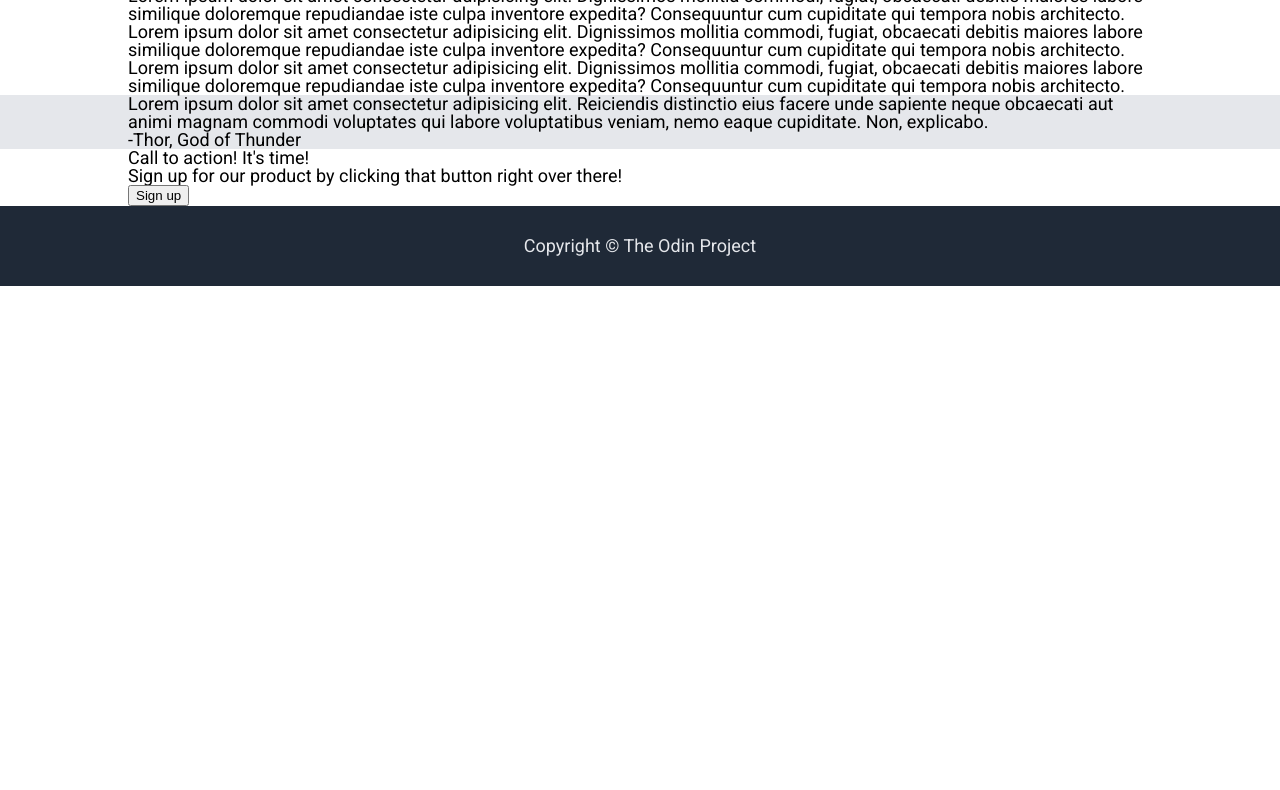
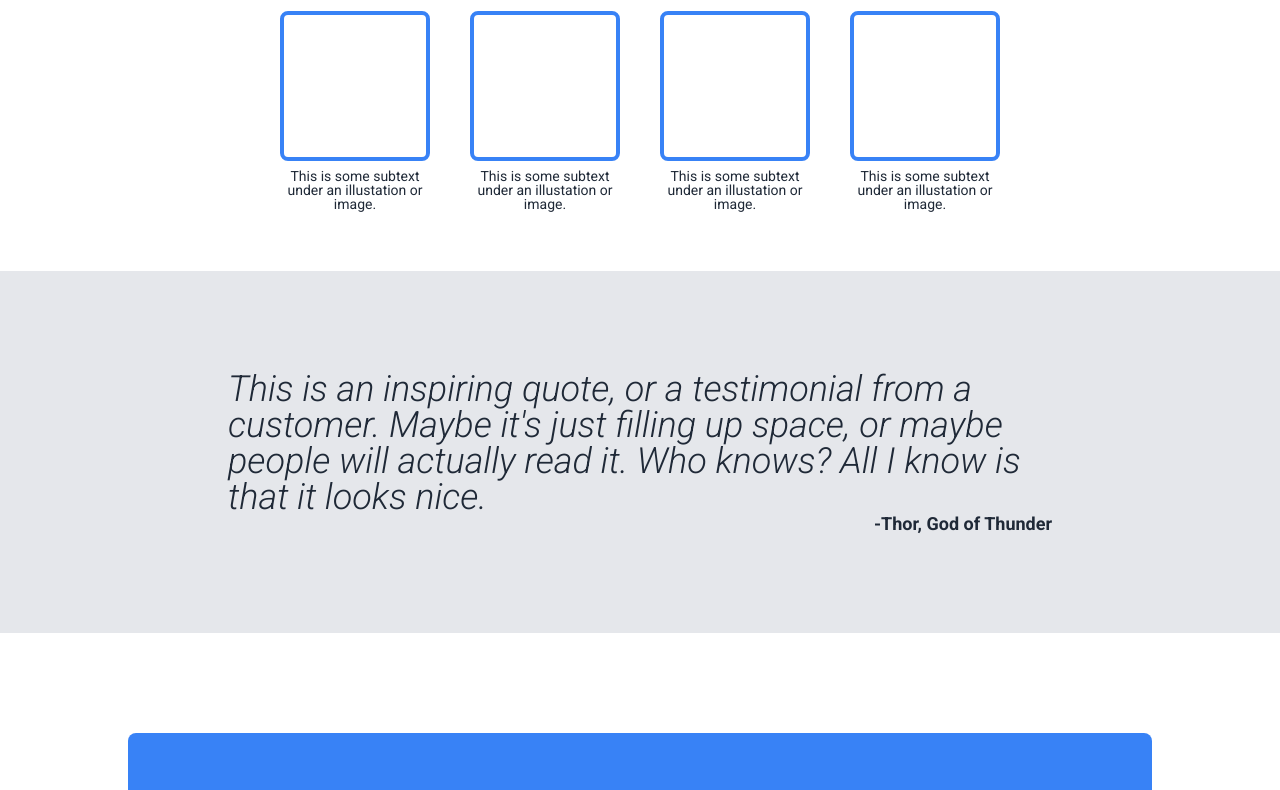
Before and after one commit to frischknechta/odin-landing-page, a plain HTML site: page index.html in a window 1280 px wide. Shown: the part 460-1250 px from the top of the page. Before the commit the page ends 800 px from the top, so only its background shows below. Drawn offline with Linux system fonts and the light colour scheme.

Commit message:
Add style on section 2-4

```diff
--- a/index.html
+++ b/index.html
@@ -40,67 +40,49 @@
           </div>
         </div>
       </section>
+
       <section class="section2">
         <div class="wrapper">
+          <div class="section2Content">
             <h2>Some random information</h2>
-          <div>
-            <div>
+            <div class="cards">
+              <div class="card">
                 <div></div>
-              <p>
-                Lorem ipsum dolor sit amet consectetur adipisicing elit.
-                Dignissimos mollitia commodi, fugiat, obcaecati debitis maiores
-                labore similique doloremque repudiandae iste culpa inventore
-                expedita? Consequuntur cum cupiditate qui tempora nobis
-                architecto.
-              </p>
+                <p>This is some subtext under an illustation or image.</p>
               </div>
-            <div>
+              <div class="card">
                 <div></div>
-              <p>
-                Lorem ipsum dolor sit amet consectetur adipisicing elit.
-                Dignissimos mollitia commodi, fugiat, obcaecati debitis maiores
-                labore similique doloremque repudiandae iste culpa inventore
-                expedita? Consequuntur cum cupiditate qui tempora nobis
-                architecto.
-              </p>
+                <p>This is some subtext under an illustation or image.</p>
               </div>
-            <div>
+              <div class="card">
                 <div></div>
-              <p>
-                Lorem ipsum dolor sit amet consectetur adipisicing elit.
-                Dignissimos mollitia commodi, fugiat, obcaecati debitis maiores
-                labore similique doloremque repudiandae iste culpa inventore
-                expedita? Consequuntur cum cupiditate qui tempora nobis
-                architecto.
-              </p>
+                <p>This is some subtext under an illustation or image.</p>
               </div>
-            <div>
+              <div class="card">
                 <div></div>
-              <p>
-                Lorem ipsum dolor sit amet consectetur adipisicing elit.
-                Dignissimos mollitia commodi, fugiat, obcaecati debitis maiores
-                labore similique doloremque repudiandae iste culpa inventore
-                expedita? Consequuntur cum cupiditate qui tempora nobis
-                architecto.
-              </p>
+                <p>This is some subtext under an illustation or image.</p>
+              </div>
             </div>
           </div>
         </div>
       </section>
+
       <section class="section3">
         <div class="wrapper">
+          <div class="section3Content">
             <q
-            >Lorem ipsum dolor sit amet consectetur adipisicing elit. Reiciendis
-            distinctio eius facere unde sapiente neque obcaecati aut animi
-            magnam commodi voluptates qui labore voluptatibus veniam, nemo eaque
-            cupiditate. Non, explicabo.</q
+              >This is an inspiring quote, or a testimonial from a customer.
+              Maybe it's just filling up space, or maybe people will actually
+              read it. Who knows? All I know is that it looks nice.</q
             >
             <p>-Thor, God of Thunder</p>
           </div>
+        </div>
       </section>
+
       <section class="section4">
         <div class="wrapper">
-          <div>
+          <div class="section4Content">
             <div>
               <h3>Call to action! It's time!</h3>
               <p>
@@ -113,6 +95,7 @@
         </div>
       </section>
     </main>
+
     <footer>
       <p>Copyright © The Odin Project</p>
     </footer>
--- a/style.css
+++ b/style.css
@@ -3,6 +3,8 @@
 body {
   font-family: "Roboto", sans-serif;
   font-size: 18px;
+  font-weight: 400;
+  color: #1f2937;
 }
 
 .wrapper {
@@ -21,6 +23,12 @@ h2 {
   font-size: 36px;
   font-weight: 900;
   color: #1f2937;
+}
+
+h3 {
+  font-weight: 900;
+  font-size: 24px;
+  color: #f9faf8;
 }
 
 /* HEADER */
@@ -82,7 +90,7 @@ a {
   font-weight: bold;
   border: none;
   outline: none;
-  padding: 8px 16px;
+  padding: 8px 32px;
   border-radius: 8px;
 }
 
@@ -96,14 +104,82 @@ a {
 
 /* SECTION 2 */
 
-.section2 {
+.section2Content {
+  display: flex;
+  flex-direction: column;
+  align-items: center;
+  gap: 30px;
+  padding: 30px 0 60px;
 }
+
+.cards {
+  display: flex;
+  justify-content: center;
+  gap: 40px;
+}
+
+.card {
+  display: flex;
+  flex-direction: column;
+  flex: 0;
+  gap: 8px;
+
+  div {
+    height: 150px;
+    width: 150px;
+    border: #3882f6 4px solid;
+    border-radius: 8px;
+  }
+
+  p {
+    text-align: center;
+    font-size: 14px;
+  }
+}
+
+/* SECTION 3 */
 
 .section3 {
   background-color: #e5e7eb;
 }
 
-.section4 {
+.section3Content {
+  padding: 100px;
+  display: flex;
+  flex-direction: column;
+
+  q {
+    font-size: 36px;
+    font-weight: 300;
+    font-style: italic;
+  }
+
+  p {
+    align-self: flex-end;
+    font-weight: bold;
+  }
+}
+/* SECTION 4 */
+
+.section4Content {
+  background-color: #3882f6;
+  border-radius: 8px;
+  margin: 100px 0;
+  padding: 60px;
+  display: flex;
+  justify-content: space-between;
+  align-items: center;
+  color: #e5e7eb;
+}
+
+.section4Content button {
+  background-color: #3882f6;
+  color: #e5e7eb;
+  font-weight: bold;
+  outline: none;
+  padding: 8px 32px;
+  border-radius: 8px;
+  border: #e5e7eb 2px solid;
 }
 
 /* FOOTER */
```
Lines whose indentation alone changed are shown as unchanged.
